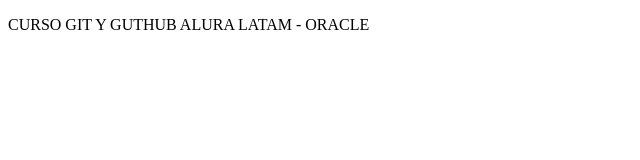
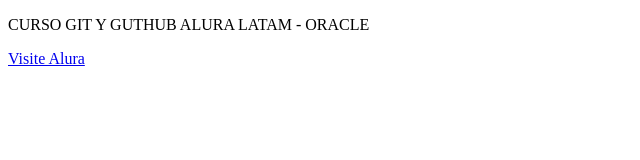
Before and after one commit to FrancDev/Barberia-Alura, a plain HTML site: page TestGit/Git.html in a window 1280 px wide. Shown: the whole page, without its empty margins (0-640 px from the left). Drawn offline with Linux system fonts and the light colour scheme.

Commit message:
Agregado enlace Alura en Git.html

```diff
--- a/TestGit/Git.html
+++ b/TestGit/Git.html
@@ -8,5 +8,7 @@
  </head>
  <body>
     <p>CURSO GIT Y GUTHUB ALURA LATAM - ORACLE</p>
+
+    <a href="https://www.aluracursos.com/">Visite Alura</a>
  </body>
  </html>
```
